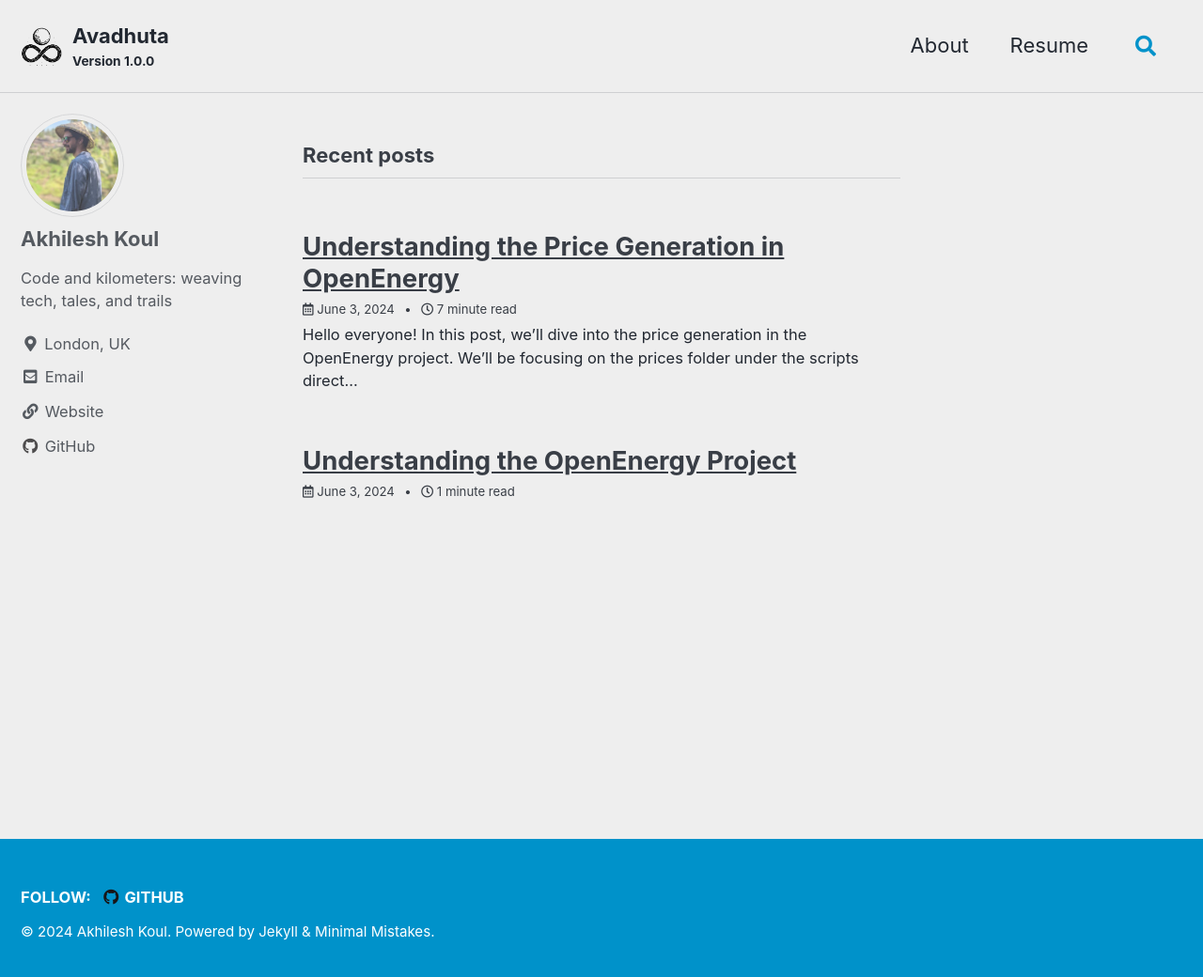
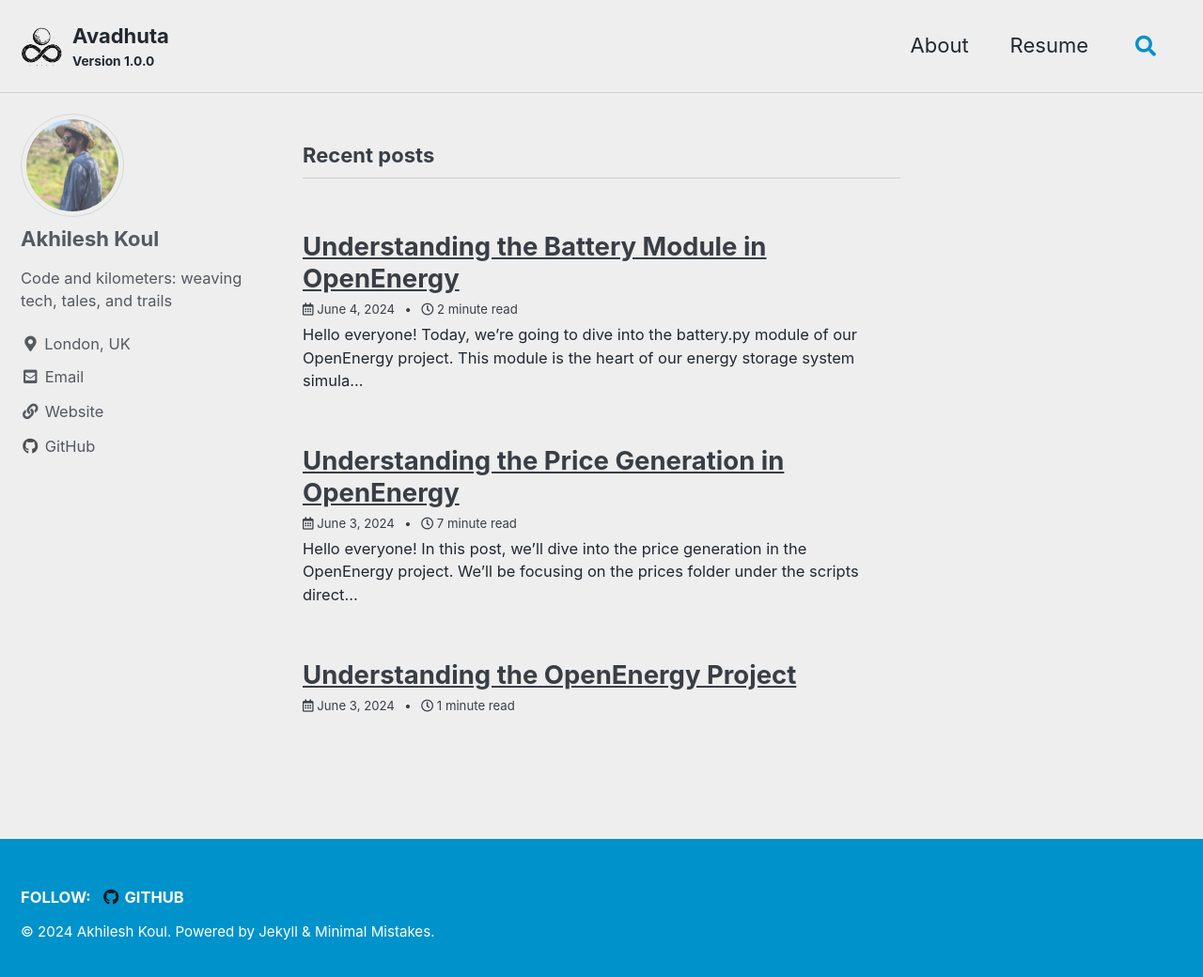
Before and after one commit to koulakhilesh/koulakhilesh.github.io, a Jekyll site: the page built from index.html, in a window 1280 px wide and 1048 px high. Shown: the top 1040 px of the window at 94% size. Built offline with Jekyll 4.4.1, drawn with Linux system fonts in a browser that asks for light colours; cached includes are drawn as plain includes; the list of posts is cut into pages by our own code; some of the changed lines change nothing that is shown.

Commit message:
Adding a post on Battery

````diff
--- a/_config.yml
+++ b/_config.yml
@@ -10,7 +10,7 @@
 # Review documentation to determine if you should use `theme` or `remote_theme`
 # https://mmistakes.github.io/minimal-mistakes/docs/quick-start-guide/#installing-the-theme
 
-# theme                  : "minimal-mistakes-jekyll"
+theme                  : "minimal-mistakes-jekyll"
 remote_theme           : "mmistakes/minimal-mistakes"
 minimal_mistakes_skin    : "air" # "air", "aqua", "contrast", "dark", "dirt", "neon", "mint", "plum", "sunrise"
 
--- /dev/null
+++ b/_posts/2024-06-04-understanding-the-battery.md
@@ -0,0 +1,90 @@
+---
+title: "Understanding the Battery Module in OpenEnergy"
+categories:
+  - OpenEnergy
+tags:
+  - Battery Module
+  - Python
+  - Energy Storage
+  - Simulation
+  - Efficiency Adjustment
+  - State of Health
+  - Charging
+  - Discharging
+
+---
+
+Hello everyone! Today, we're going to dive into the `battery.py` module of our OpenEnergy project. This module is the heart of our energy storage system simulation, and it's where all the magic happens. You can find the complete code in our [GitHub repository](https://github.com/koulakhilesh/OpenEnergy/). This module is a great example of how to model a battery's behavior in Python.
+
+## Overview
+
+The `battery.py` module contains several classes that model different aspects of a battery's behavior:
+
+- `TemperatureEfficiencyAdjuster`: Adjusts the battery's charging and discharging efficiencies based on temperature.
+- `BasicSOHCalculator`: Calculates the battery's State of Health (SOH) based on the energy cycled and depth of discharge (DOD).
+- `Battery`: Represents a battery with various properties and methods for charging and discharging.
+
+Let's dive into each of these classes and understand how they work.
+
+## TemperatureEfficiencyAdjuster
+
+This class adjusts the battery's charging and discharging efficiencies based on the temperature. The `adjust_efficiency` method takes in the current temperature and the current efficiencies, and adjusts them based on a simple rule: for every degree Celsius the temperature is away from 25°C, the efficiencies decrease by 1%.
+
+```python
+def adjust_efficiency(
+    self,
+    temperature_c: float,
+    charge_efficiency: float,
+    discharge_efficiency: float,
+):
+    temp_effect = abs(temperature_c - 25) * 0.01
+    new_charge_efficiency = max(0.5, min(charge_efficiency - temp_effect, 1.0))
+    new_discharge_efficiency = max(
+        0.5, min(discharge_efficiency - temp_effect, 1.0)
+    )
+    return new_charge_efficiency, new_discharge_efficiency
+```
+
+## BasicSOHCalculator
+
+This class calculates the battery's State of Health (SOH) based on the energy cycled and depth of discharge (DOD). The `calculate_soh` method takes in the initial SOH, the amount of energy cycled, and the DOD, and calculates the new SOH based on a degradation rate.
+
+```python
+def calculate_soh(self, soh: float, energy_cycled_mwh: float, dod: float):
+    base_degradation = 0.000005
+    dod_factor = 2 if dod > 0.5 else 1
+    degradation_rate = base_degradation * energy_cycled_mwh * dod_factor
+    return soh * (1 - degradation_rate)
+```
+
+## Battery
+
+This is the main class that represents a battery. It has various properties like capacity, efficiency, state of charge (SOC), state of health (SOH), and temperature. It also has methods for charging and discharging the battery, which adjust the efficiencies and update the SOH and cycle count.
+
+The `charge` and `discharge` methods first adjust the efficiencies based on the temperature, then calculate the actual energy that can be charged or discharged, and finally update the SOC. They also call the `update_soh_and_cycles` method to update the SOH and cycle count.
+
+```python
+def charge(self, energy_mwh: float):
+    self.adjust_efficiency_for_temperature()
+    energy_mwh = min(energy_mwh, self.max_charge_rate_mw * self.duration_hours)
+    actual_energy_mwh = energy_mwh * self.charge_efficiency
+    self.soc = min(self.soc + actual_energy_mwh / self.capacity_mwh, 1.0)
+    self.update_soh_and_cycles(energy_mwh)
+```
+
+The `update_soh_and_cycles` method updates the SOH using the `BasicSOHCalculator` and updates the cycle count based on the energy cycled.
+
+```python
+def update_soh_and_cycles(self, energy_mwh: float):
+    self.energy_cycled_mwh += energy_mwh
+    dod = 1.0 - self.soc
+    self.soh = self.soh_calculator.calculate_soh(self.soh, energy_mwh, dod)
+    self.check_and_update_cycles()
+```
+
+
+## Wrapping Up
+
+That's a brief overview of the `battery.py` module in our OpenEnergy project. We've covered how the module models a battery's behavior, including how it adjusts efficiency based on temperature, calculates the state of health, and handles charging and discharging operations. I hope this gives you a better understanding of how we're simulating energy storage systems in our project. Stay tuned for more deep dives into other parts of the codebase!
+
+As always, if you have any questions or suggestions, feel free to leave a comment below or open an issue on our [GitHub repository](https://github.com/koulakhilesh/OpenEnergy/). Happy coding!
````
